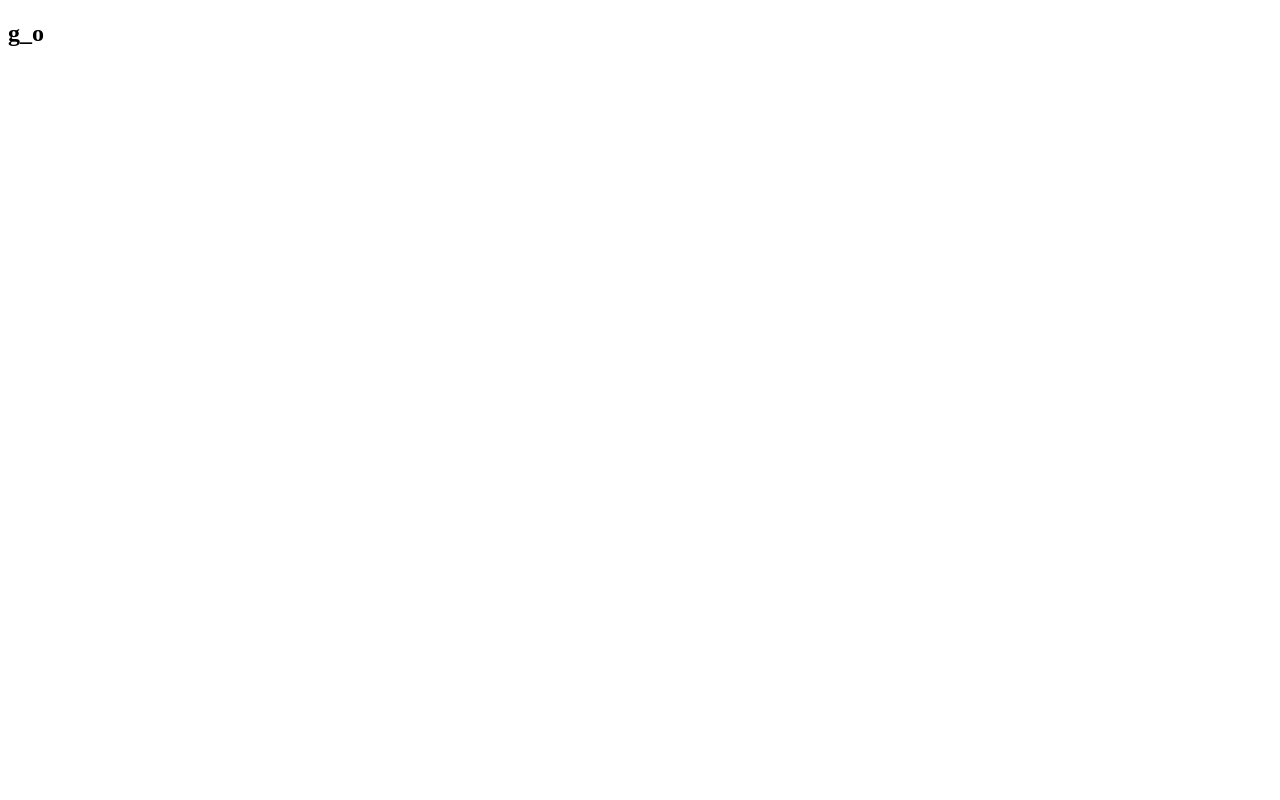
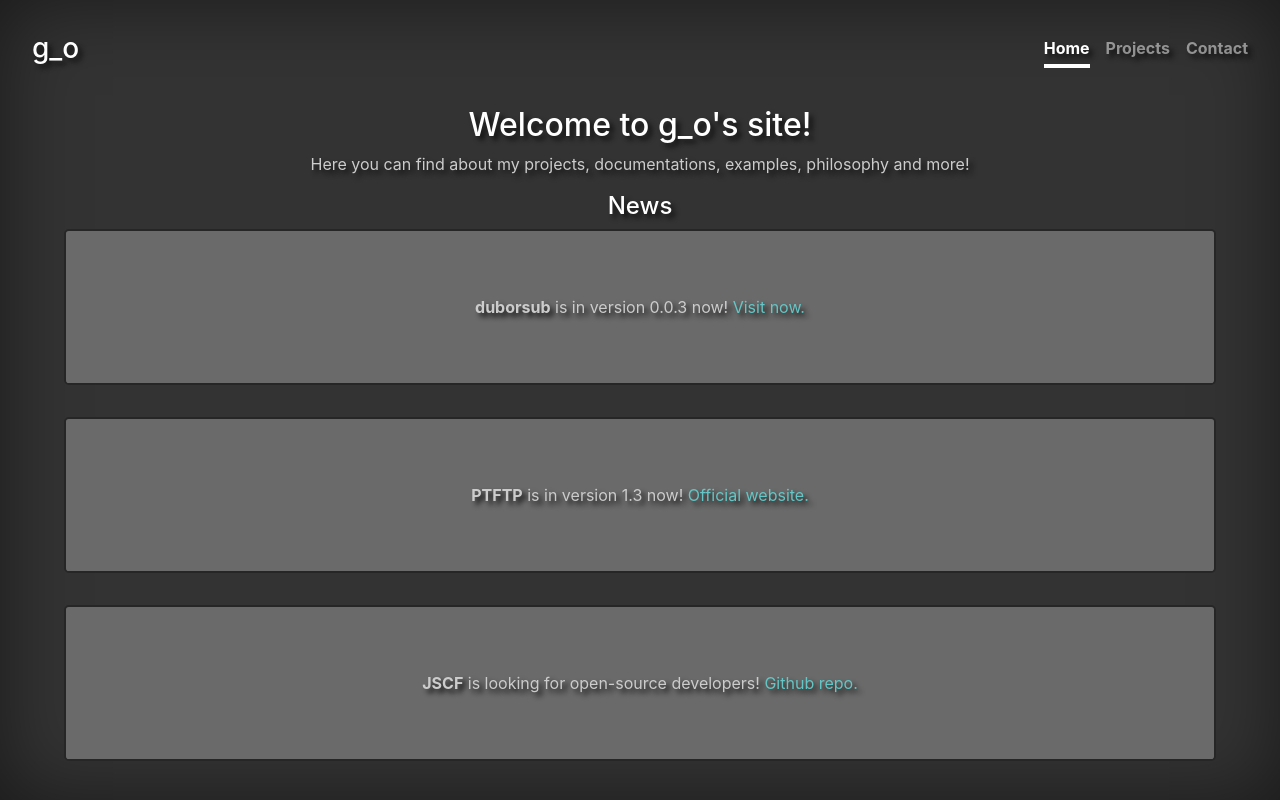
Before and after one commit to g--o/g--o.github.io, a plain HTML site: page index.html in a window 1280 px wide. Drawn offline with nearby package versions, Linux system fonts and the light colour scheme.

Commit message:
basic site version

```diff
--- a/index.html
+++ b/index.html
@@ -1,9 +1,85 @@
+
 <!DOCTYPE html>
-<html>
+<html lang="en">
 <head>
+	<meta charset="utf-8">
+	<meta name="viewport" content="width=device-width, initial-scale=1, shrink-to-fit=no">
 	<title>g_o</title>
+
+	<!-- Bootstrap + jQuery -->
+	<link rel="stylesheet" href="https://maxcdn.bootstrapcdn.com/bootstrap/4.1.0/css/bootstrap.min.css" />
+	<script src="https://code.jquery.com/jquery-3.3.1.slim.min.js"></script>
+	<script src="https://cdnjs.cloudflare.com/ajax/libs/popper.js/1.14.3/umd/popper.min.js"></script>
+	<script src="https://stackpath.bootstrapcdn.com/bootstrap/4.1.2/js/bootstrap.min.js"></script>
+
+	<!-- theme -->
+	<link href="style.css" rel="stylesheet" />
 </head>
-<body>
-	<h2>g_o</h2>
+<body class="site-wrapper">
+	<!-- header -->
+	<div class="header clearfix">
+		<!-- brand -->
+		<h3 class="brand">g_o</h3>
+		<!-- menu -->
+		<nav class="nav nav-header">
+			<a data-toggle="tab" class="nav-link active" href="#home">Home</a>
+			<a data-toggle="tab" class="nav-link" href="#projects">Projects</a>
+			<a data-toggle="tab" class="nav-link" href="#contact">Contact</a>
+		</nav>
+	</div>
+
+	<!-- content -->
+	<div id="content" class="tab-content">
+
+		<!-- home -->
+		<div id="home" class="tab-pane fade show active">
+			<h2>Welcome to g_o's site!</h2>
+			<p>Here you can find about my projects, documentations, examples, philosophy and more!</p>
+
+			<h4>News</h4>
+
+			<p class="jumbotron"><b>duborsub</b> is in version 0.0.3 now! <a href="http://duborsub.net">Visit now.</a></p>
+			<p class="jumbotron"><b>PTFTP</b> is in version 1.3 now! <a href="http://ptftp.net">Official website.</a></p>
+			<p class="jumbotron"><b>JSCF</b> is looking for open-source developers! <a href="https://github.com/g--o/JSCF">Github repo.</a></p>
+
+		</div>
+
+		<!-- projects -->
+		<div id="projects" class="tab-pane fade">
+			<h2>Projects</h2>
+			<br/><br/>
+
+			<div class="row">
+				<div class="col">
+					<h4>JSCF</h4>
+					<p>
+						<img src="images/jscf.png" /><br/>
+						JavaScript Canvas Framework.<br/>
+						<a href="https://github.com/g--o/JSCF">Github repo</a> |
+						<a href="https://g--o.github.io/JSCF/release/docs/index.html">Project documentation</a> |
+						<a href="https://g--o.github.io/JSCF/release/component-docs/index.html">Project components documentation</a>
+					</p>
+				</div>
+				<div class="col">
+					<h4>PTFTP</h4>
+					<p>
+						<img src="images/ptftp.jpg" /><br/>
+						A free, light, explorer-like ftp client.<br/>
+						<a href="http://ptftp.net">Project site</a>
+					</p>
+				</div>
+			</div>
+		</div>
+
+		<!-- contact -->
+		<div id="contact" class="tab-pane fade">
+			<h2>Contact</h2>
+			<p>Feel free to email me any time: goproducti@gmail.com</p>
+		</div>
+
+	</div>
+
+	<!-- footer -->
+	<div id="footer"></div>
 </body>
 </html>
--- /dev/null
+++ b/style.css
@@ -0,0 +1,91 @@
+
+html, body {
+  height: 100%;
+  background-color: #333;
+  color: #fff;
+  text-align: center;
+  text-shadow: 4px 4px 5px #111;
+}
+
+.site-wrapper {
+    display: table;
+
+    width: 100%;
+    height: 100%;
+    min-height: 100%;
+
+    /** shadow */
+    -webkit-box-shadow: inset 0 0 5rem rgba(0,0,0,.5);
+    box-shadow: inset 0 0 5rem rgba(0,0,0,.5);
+}
+
+p {
+    color: #ccc;
+}
+
+.jumbotron {
+    background: #6a6a6a;
+    border: solid 2px #262626;
+}
+
+/*************
+ * Header
+ *************/
+
+.header {
+    padding: 2rem;
+}
+
+@media (min-width: 48em) {
+    .brand {
+        float: left;
+    }
+    .nav-header {
+        float: right;
+    }
+}
+
+/* menu */
+
+.nav-header .nav-link {
+    padding: .25rem 0;
+    font-weight: bold;
+    color: rgba(255,255,255,.5);
+    background-color: transparent;
+    border-bottom: .25rem solid transparent;
+}
+
+.nav-header .nav-link:not(.active):hover  {
+    border-bottom-color: rgba(255,255,255,.25);
+}
+
+.nav-header .active {
+  color: #fff;
+  border-bottom-color: #fff;
+}
+
+.nav-header .nav-link + .nav-link {
+    margin-left: 1rem;
+}
+
+/*************
+ * Content
+ *************/
+
+#content {
+    max-width: 90%;
+    margin: auto;
+}
+
+#content a {
+    color: #64c6c6;
+}
+
+#content img {
+    max-width: 50%;
+    max-height: 50%;
+}
+
+#content .col {
+    max-height: 50%;
+}
```
Also changed, not shown: images/jscf.png (added), images/ptftp.jpg (added).
